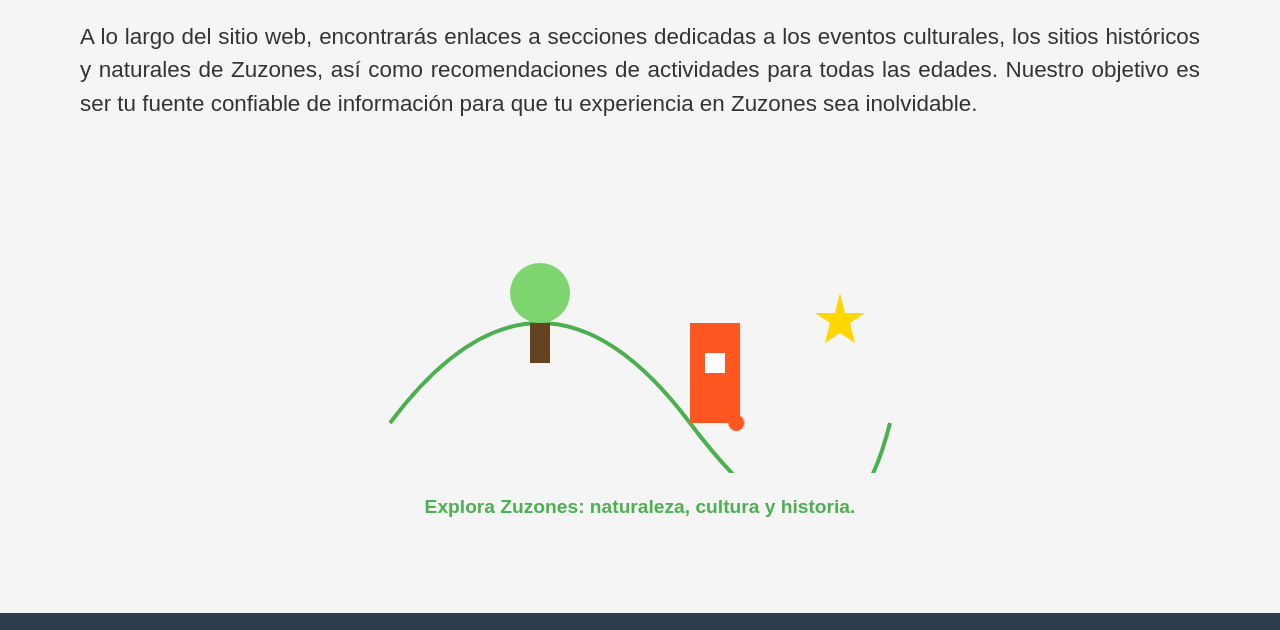
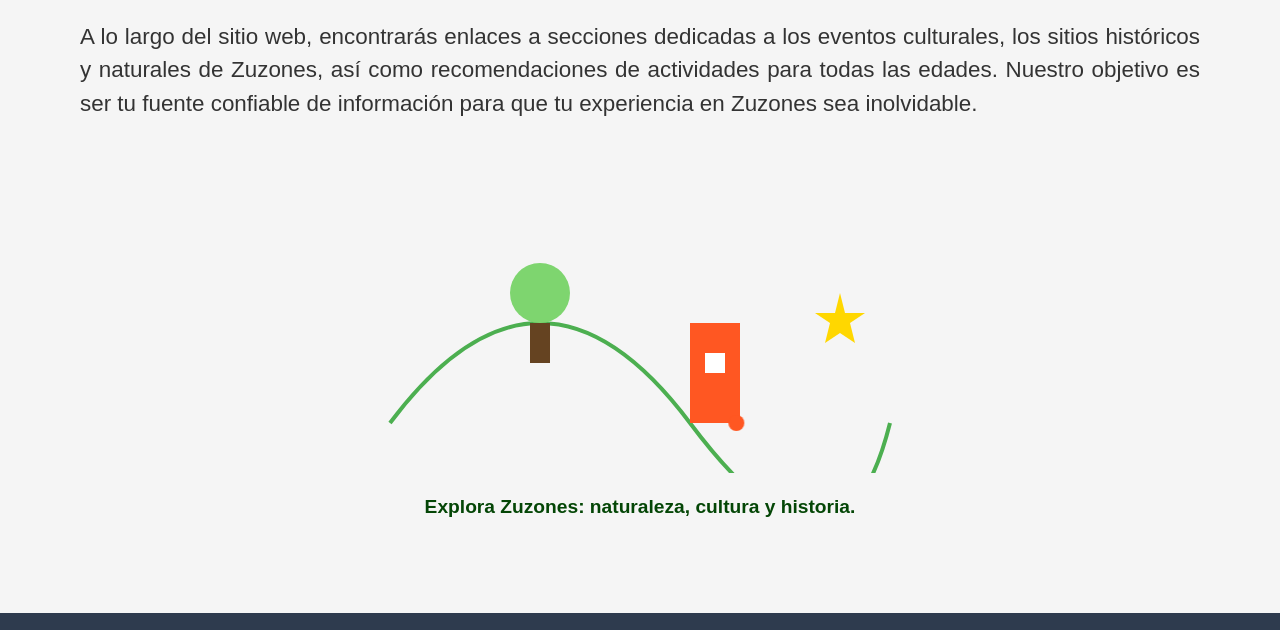
Before and after one commit to gitozuzo/PEC1_HERRAMIENTAS, a website built with Parcel: page src/presentacion.html in a window 1280 px wide. Shown: the part 1766-2396 px from the top of the page. Built offline with nearby package versions, Linux system fonts and the light colour scheme.

```diff
--- a/src/css/styles.scss
+++ b/src/css/styles.scss
@@ -991,7 +991,7 @@
     .animation-caption {
       margin-top: 1rem;
       font-size: 1.2rem;
-      color: #4caf50;
+      color: #044606;
       font-weight: bold;
     }
 
```
